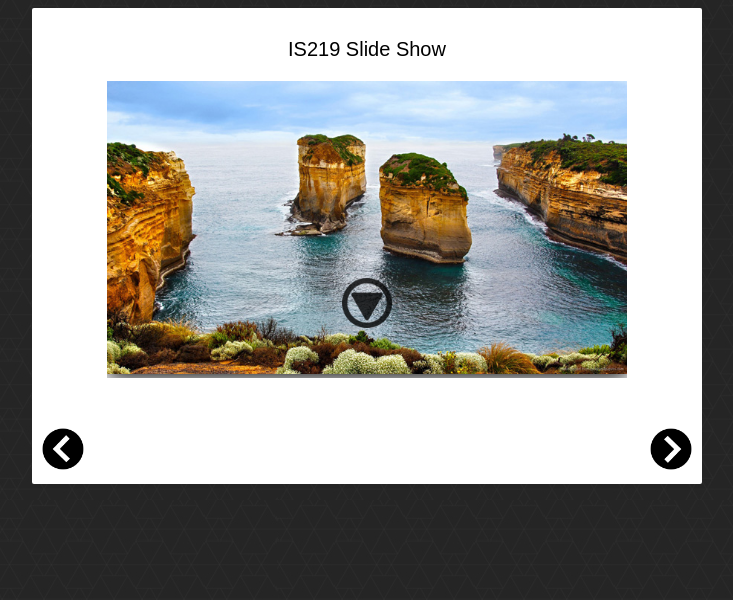
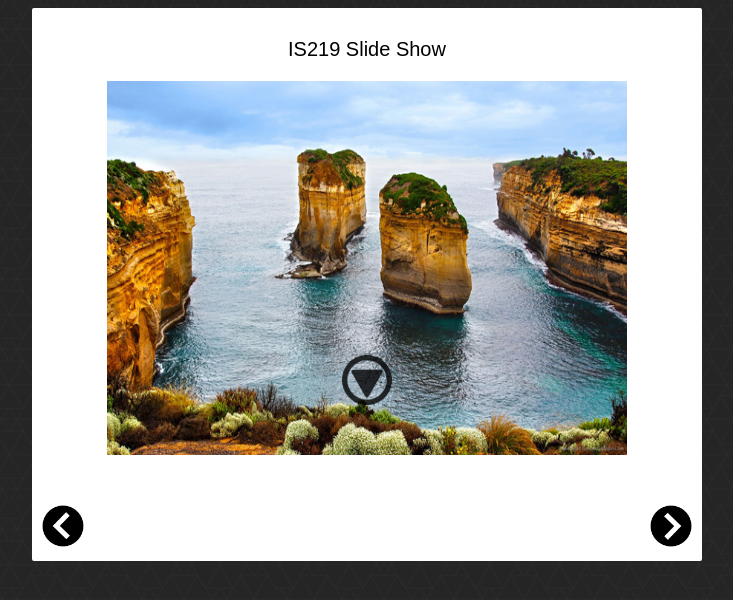
Before and after one commit to cjrojas72/is219s16Rojasp2, a PHP site: page /index.html in a window 1280 px wide. Shown: the top 600 px of the page, without its empty margins (273-1006 px from the left). Run offline with PHP 8.4, Linux system fonts and the light colour scheme; grey boxes labelled with a size stand in for pictures from a placeholder-image service; some libraries are stand-ins or nearby versions.

Commit message:
update photoHolder class
added height to see if imgs will scale

```diff
--- a/css/style.css
+++ b/css/style.css
@@ -23,6 +23,7 @@ body {
 .photoHolder {
 	position: relative;
 	width: 80%;
+	height: 374px;
 	margin: 0 auto;
 	overflow: hidden;
 }
```
